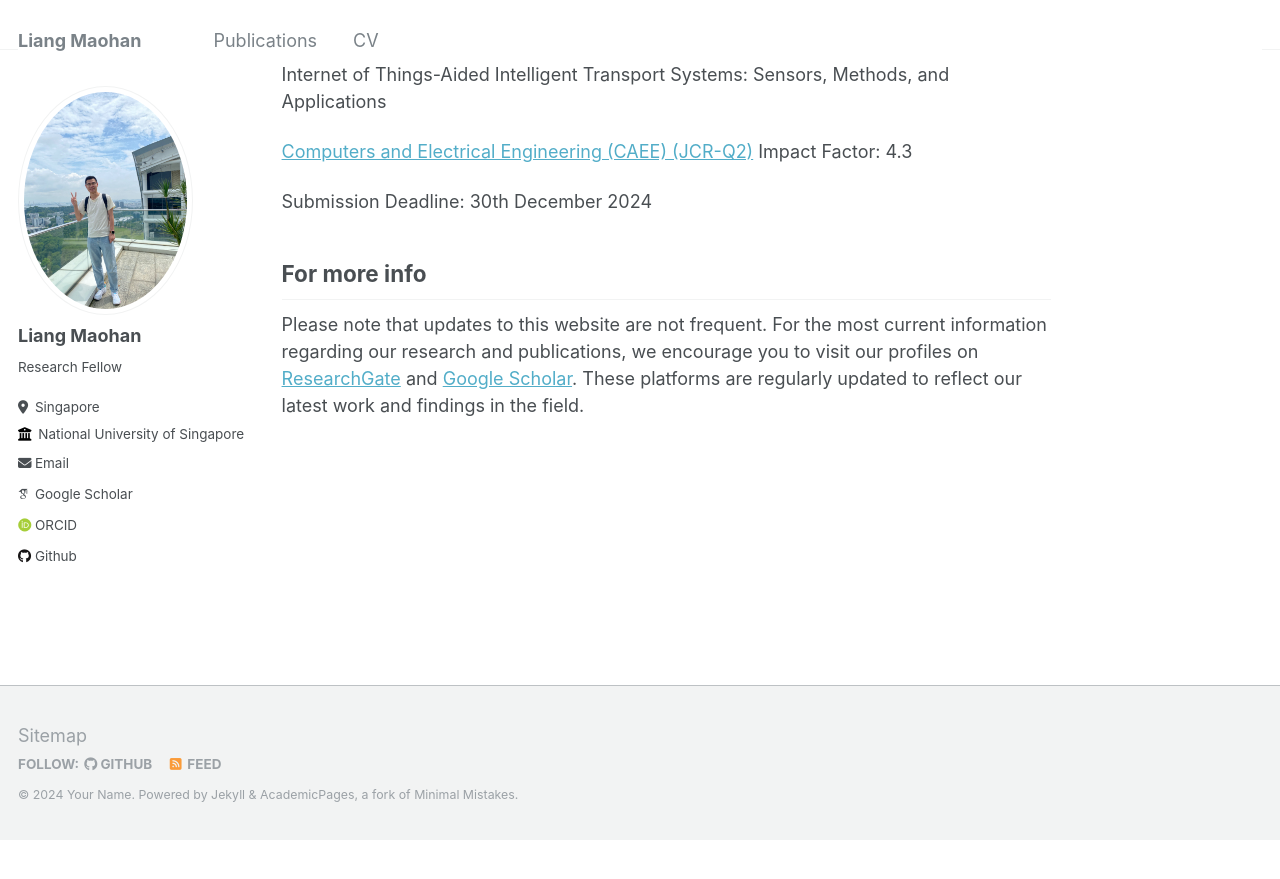
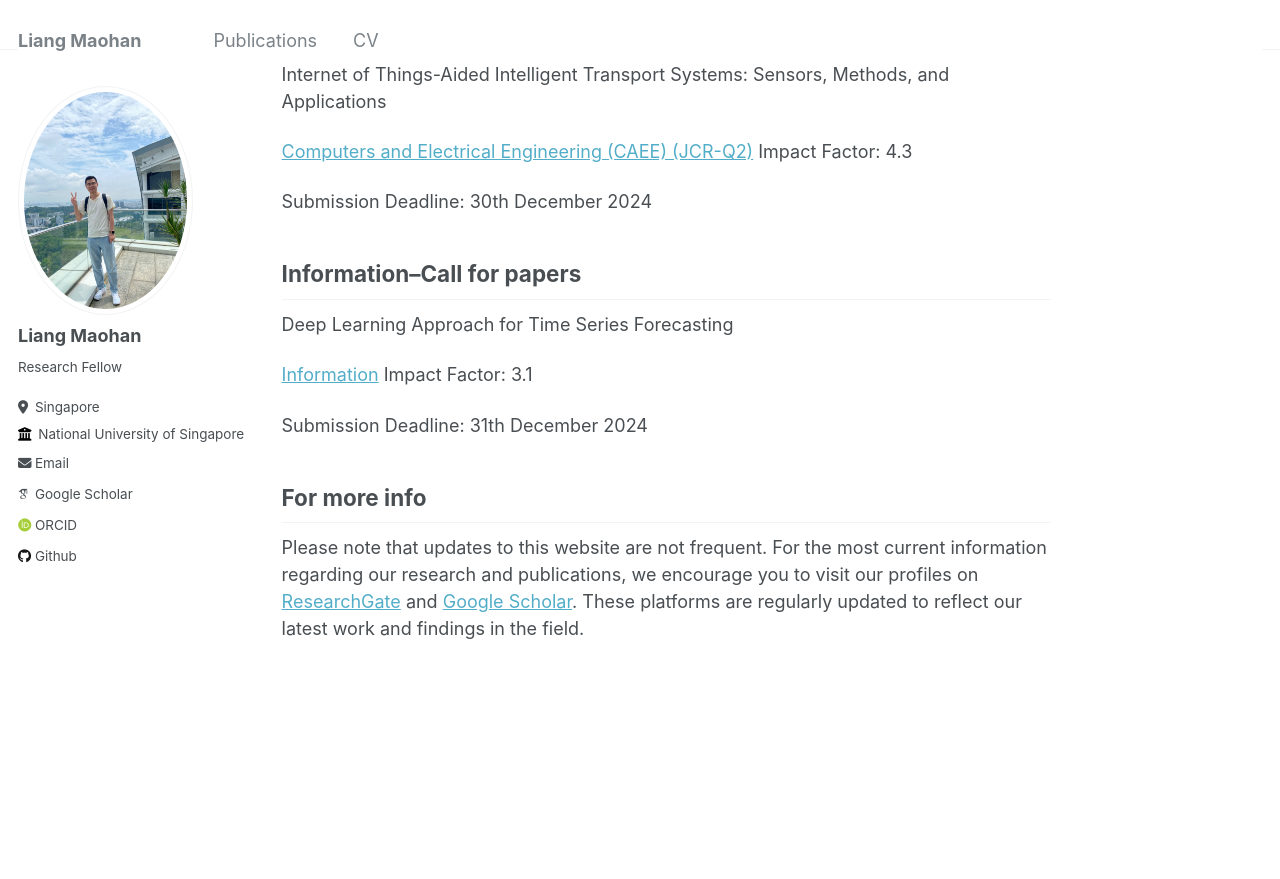
Before and after one commit to maohliang/nus.github.io, a Jekyll site: the page built from _pages/about.md, in a window 1280 px wide and 900 px high, scrolled down 352 px. Shown: the top 879 px of the window. Built offline with Jekyll 4.4.1, drawn with Linux system fonts in a browser that asks for light colours; some web fonts are replaced; before the commit the page ends 1193 px from its top, so only the background shows below that.

Commit message:
Update about.md

```diff
--- a/_pages/about.md
+++ b/_pages/about.md
@@ -20,6 +20,13 @@ Submission Deadline: 30th December 2024
 
 
 
+Information--Call for papers
+------
+Deep Learning Approach for Time Series Forecasting
+
+[Information](https://www.mdpi.com/journal/information/special_issues/4T883HR79T#editors ) Impact Factor: 3.1
+
+Submission Deadline: 31th December 2024
 
 For more info
 ------
```
